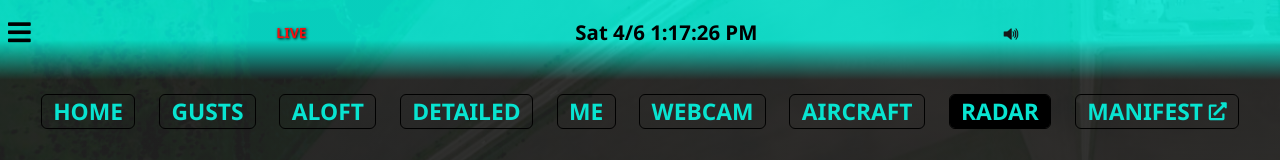
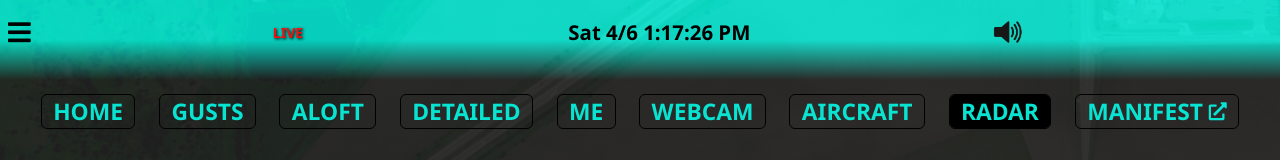
Before and after one commit to RyanFullStack/csc-weather-app, a React (Vite) app: page /radar in a window 1280 px wide. Shown: the top 160 px of the page. Built offline with nearby package versions, Linux system fonts and the light colour scheme; no server answers; grey boxes are pictures that could not be loaded.

Commit message:
header css refactor

```diff
--- a/src/components/Header/headermenu.css
+++ b/src/components/Header/headermenu.css
@@ -1,4 +1,5 @@
-.fa-bars, .fa-angle-double-left {
+.fa-bars,
+.fa-angle-double-left {
   cursor: pointer;
   margin-left: 8px;
 }
@@ -18,7 +19,7 @@
   top: 10.5vh;
   left: 10px;
   opacity: 1;
-    transition: left .3s ease, opacity .5s, background-color .4s, color .4s;
+  transition: left 0.3s ease, opacity 0.5s, background-color 0.4s, color 0.4s;
 }
 
 .hidden {
@@ -26,12 +27,28 @@
   opacity: 0;
 }
 
-.menu-button-container, .menu-button-container-light {
+.header-imgs {
+  display: flex;
+  flex-direction: row;
+  justify-content: center;
+  align-items: center;
+  gap: 0.5vw;
+}
+
+.header-imgs img {
+  display: flex;
+  max-width: 30px;
+  max-height: 30px;
+}
+
+.menu-button-container,
+.menu-button-container-light {
   display: flex;
   width: 200px;
 }
 
-.menu-button-container button, .menu-button-container-light button {
+.menu-button-container button,
+.menu-button-container-light button {
   margin: 1px;
 }
 
@@ -68,6 +85,6 @@
 }
 
 #help {
-    font-size: .8rem;
+  font-size: 0.8rem;
   margin-top: 15px;
 }
--- a/src/components/Header/index.jsx
+++ b/src/components/Header/index.jsx
@@ -253,7 +253,7 @@ function Header() {
         <Beerlight />
       </div>
       {window.location.pathname !== "/loadingarea" ? (
-        <div className="temp-logos">
+        <div className="header-imgs">
           <a
             href="http://audio.skydivecsc.com/"
             target="_blank"
```
Lines whose indentation alone changed are shown as unchanged.
